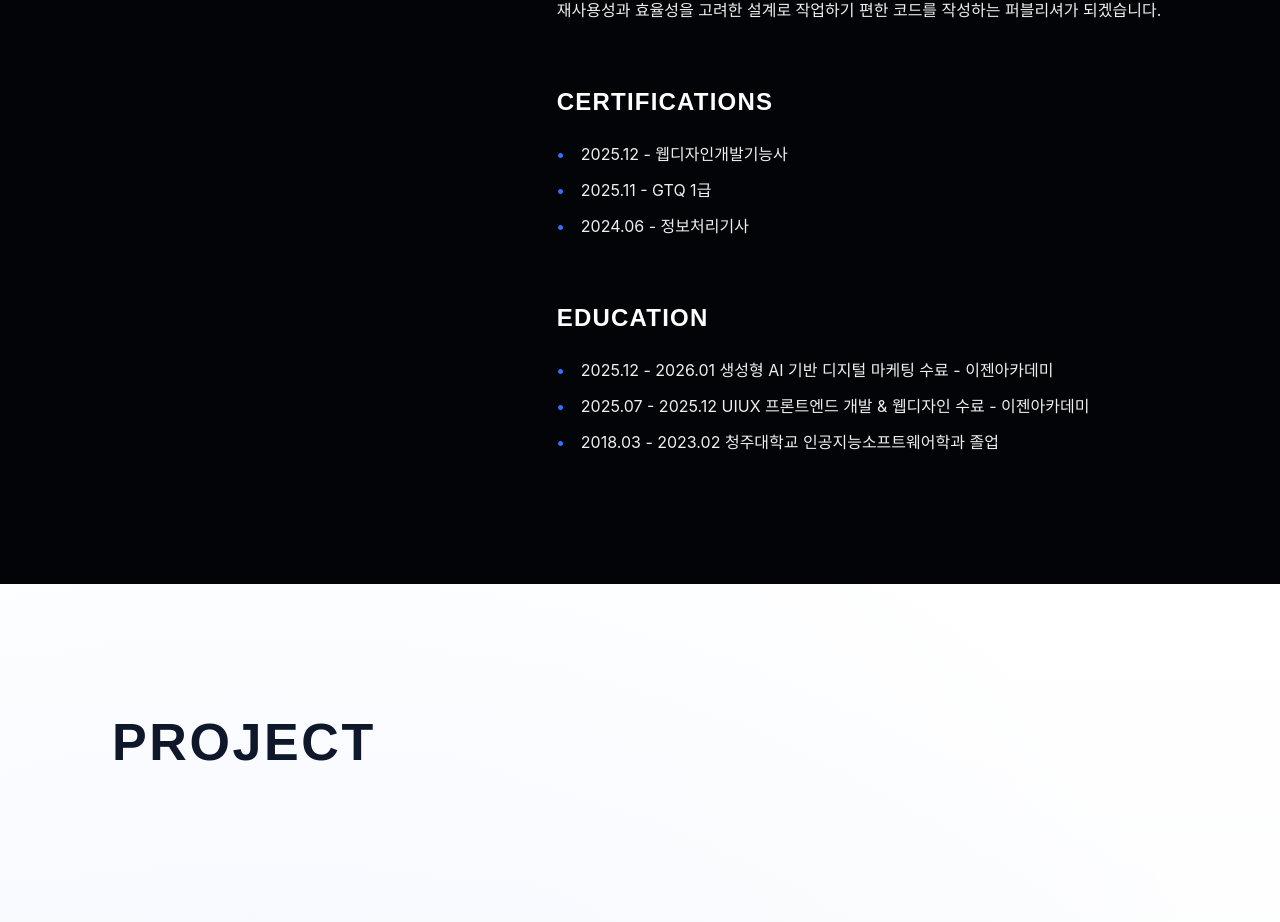
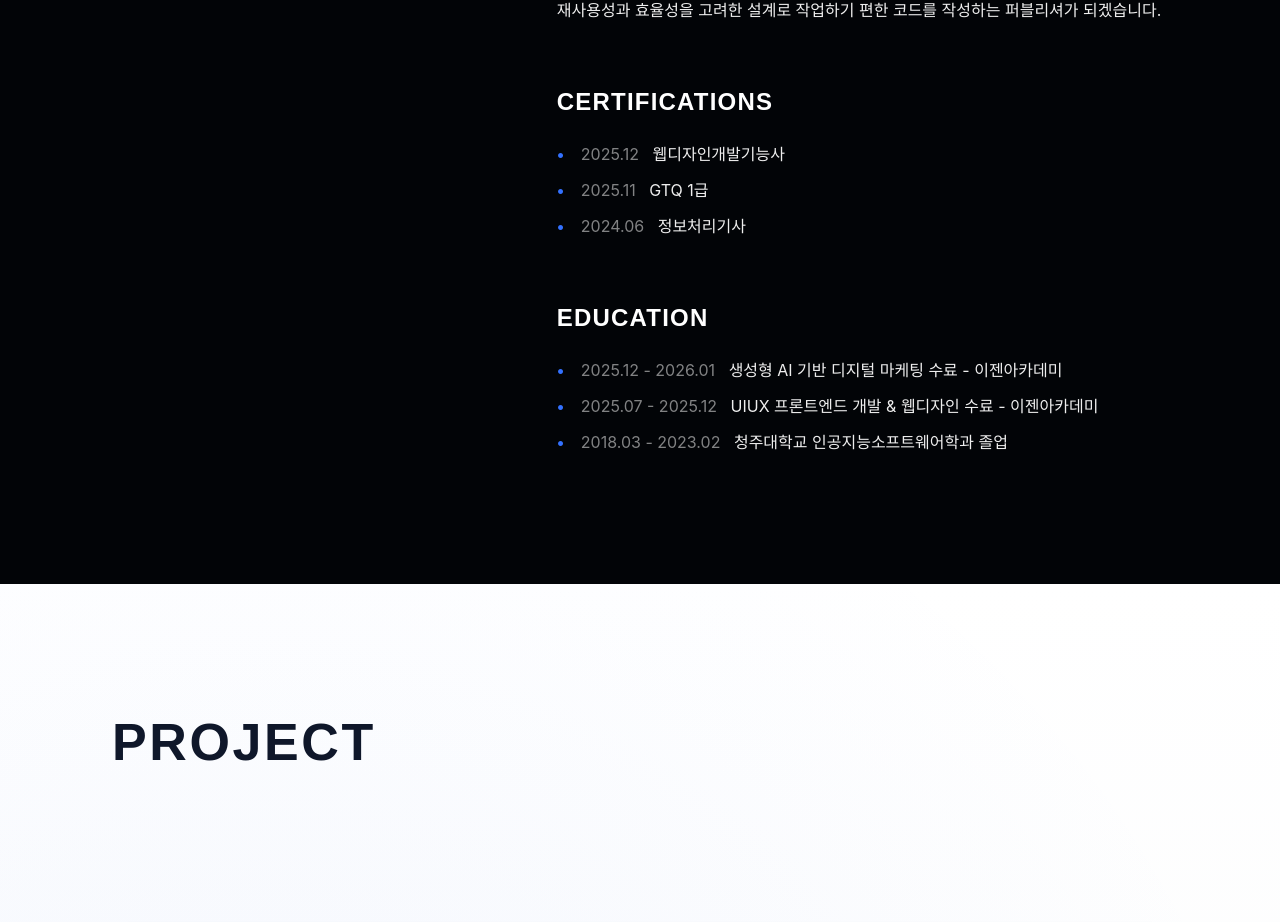
Before and after one commit to Bikyoung/Portfolio_Site, a React (Vite) app: page / in a window 1280 px wide. Shown: the part 1532-2454 px from the top of the page. Built offline with nearby package versions, Linux system fonts and the light colour scheme; a web font is replaced by a local one.

Commit message:
style: update date text style in about section

```diff
--- a/src/sections/About/AboutSection.module.scss
+++ b/src/sections/About/AboutSection.module.scss
@@ -205,7 +205,7 @@
 
 // 스크롤 가능한 콘텐츠
 .scrollableContent {
-  // experienceSection의 margin-bottom과 동일한 값으로 설정하여 간격 일치
+  // certificationSection의 margin-bottom과 동일한 값으로 설정하여 간격 일치
   margin-top: $spacing-3xl;
 }
 
@@ -306,10 +306,10 @@
 }
 
 // ============================================
-// Experience & Education Sections
+// Certification & Education Sections
 // ============================================
 
-.experienceSection {
+.certificationSection {
   margin-bottom: $spacing-3xl;
 }
 
@@ -329,7 +329,7 @@
   text-transform: uppercase;
 }
 
-.experienceList,
+.certificationList,
 .educationList {
   list-style: none;
   padding: 0;
@@ -356,4 +356,8 @@
       margin-bottom: 0;
     }
   }
+
+  .date {
+    color: rgba(255, 255, 255, 0.5);
+  }
 }
--- a/src/sections/About/AboutSection.tsx
+++ b/src/sections/About/AboutSection.tsx
@@ -61,12 +61,12 @@ const AboutSection = () => {
               {/* 스크롤 가능한 콘텐츠 - 이후에 보임 */}
               <div data-about-scrollable className={styles.scrollableContent}>
                 {/* 자격증 섹션 */}
-                <div className={styles.experienceSection}>
+                <div className={styles.certificationSection}>
                   <h4 className={styles.sectionTitle}>Certifications</h4>
-                  <ul className={styles.experienceList}>
-                    <li>2025.12 - 웹디자인개발기능사</li>
-                    <li>2025.11 - GTQ 1급</li>
-                    <li>2024.06 - 정보처리기사</li>
+                  <ul className={styles.certificationList}>
+                    <li><span className={styles.date}>2025.12</span>&nbsp;&nbsp;&nbsp;웹디자인개발기능사</li>
+                    <li><span className={styles.date}>2025.11</span>&nbsp;&nbsp;&nbsp;GTQ 1급</li>
+                    <li><span className={styles.date}>2024.06</span>&nbsp;&nbsp;&nbsp;정보처리기사</li>
                   </ul>
                 </div>
 
@@ -74,9 +74,9 @@ const AboutSection = () => {
                 <div className={styles.educationSection}>
                   <h4 data-about-education className={styles.sectionTitle}>EDUCATION</h4>
                   <ul className={styles.educationList}>
-                    <li>2025.12 - 2026.01 생성형 AI 기반 디지털 마케팅 수료 - 이젠아카데미</li>
-                    <li>2025.07 - 2025.12 UIUX 프론트엔드 개발 & 웹디자인 수료 - 이젠아카데미</li>
-                    <li>2018.03 - 2023.02 청주대학교 인공지능소프트웨어학과 졸업</li>
+                    <li><span className={styles.date}>2025.12 - 2026.01</span>&nbsp;&nbsp;&nbsp;생성형 AI 기반 디지털 마케팅 수료 - 이젠아카데미</li>
+                    <li><span className={styles.date}>2025.07 - 2025.12</span>&nbsp;&nbsp;&nbsp;UIUX 프론트엔드 개발 & 웹디자인 수료 - 이젠아카데미</li>
+                    <li><span className={styles.date}>2018.03 - 2023.02</span>&nbsp;&nbsp;&nbsp;청주대학교 인공지능소프트웨어학과 졸업</li>
                   </ul>
                 </div>
               </div>
```
